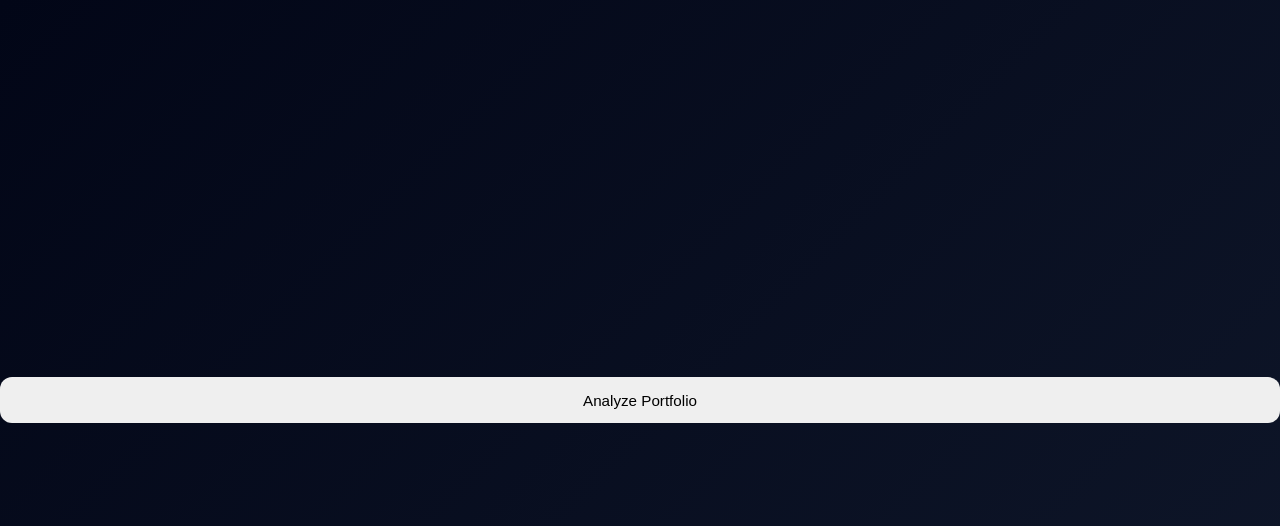
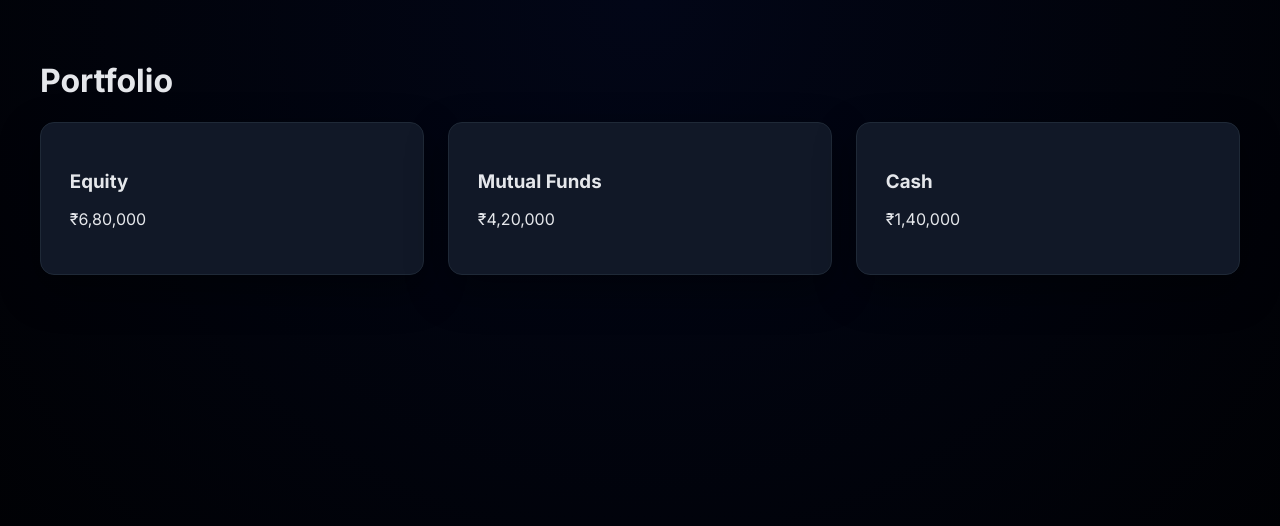
Before and after one commit to shubhamjatania17/finsage-ai, a React (Vite) app in the folder frontend/: page /portfolio in a window 1280 px wide. Shown: the top 526 px of the page. Built offline with nearby package versions, Linux system fonts and the light colour scheme.

Commit message:
Design fixes

```diff
--- a/frontend/index.html
+++ b/frontend/index.html
@@ -3,15 +3,10 @@
   <head>
     <meta charset="UTF-8" />
     <meta name="viewport" content="width=device-width, initial-scale=1.0" />
-    <meta name="description" content="Finsage AI – Smart Personal Finance with Agentic AI" />
-    <meta name="theme-color" content="#0f172a" />
-
+    <meta name="description" content="Finsage AI – Smarter Personal Finance with Agentic AI" />
     <title>Finsage AI</title>
 
-    <!-- Global styles -->
     <link rel="stylesheet" href="/styles.css" />
-
-    <!-- Fonts (clean & modern) -->
     <link rel="preconnect" href="https://fonts.googleapis.com" />
     <link rel="preconnect" href="https://fonts.gstatic.com" crossorigin />
     <link
@@ -19,12 +14,8 @@
       rel="stylesheet"
     />
   </head>
-
   <body>
-    <!-- App Mount Point -->
     <div id="root"></div>
-
-    <!-- Vite entry -->
     <script type="module" src="/src/main.jsx"></script>
   </body>
 </html>
--- a/frontend/src/pages/Dashboard.jsx
+++ b/frontend/src/pages/Dashboard.jsx
@@ -3,10 +3,38 @@ import { Link } from "react-router-dom";
 
 export default function Dashboard() {
   return (
-    <div>
-      <h1>Dashboard</h1>
-      <Link to="/portfolio">Portfolio</Link><br />
-      <Link to="/expenses">Expenses</Link>
+    <div className="app">
+      <aside className="sidebar">
+        <h2>Finsage AI</h2>
+        <Link to="/dashboard">Dashboard</Link>
+        <Link to="/portfolio">Portfolio</Link>
+        <Link to="/expenses">Expenses</Link>
+        <Link to="/lessons">Lessons</Link>
+      </aside>
+
+      <main className="main">
+        <h1>Overview</h1>
+
+        <div className="grid">
+          <div className="card">
+            <h3>Net Worth</h3>
+            <div className="stat">₹12,40,000</div>
+          </div>
+
+          <div className="card">
+            <h3>Monthly Spend</h3>
+            <div className="stat">₹32,000</div>
+          </div>
+
+          <div className="card">
+            <h3>AI Insight</h3>
+            <p>
+              You’re overspending on food by 18%.
+              Redirect ₹4,000/month to an index fund.
+            </p>
+          </div>
+        </div>
+      </main>
     </div>
   );
 }
--- a/frontend/src/pages/Expenses.jsx
+++ b/frontend/src/pages/Expenses.jsx
@@ -1,16 +1,17 @@
 import React from "react";
-import { analyze } from "../services/api";
-import { auth } from "../firebase";
 
 export default function Expenses() {
-  const run = async () => {
-    const token = await auth.currentUser.getIdToken();
-    const res = await analyze(
-      { expenses: [{ category: "Food", amount: 4000 }] },
-      token
-    );
-    alert(res.expenseInsight);
-  };
+  return (
+    <div className="main">
+      <h1>Expenses</h1>
 
-  return <button onClick={run}>Analyze Expenses</button>;
+      <div className="card">
+        <ul>
+          <li>🍔 Food – ₹12,000</li>
+          <li>🚕 Transport – ₹6,000</li>
+          <li>📦 Subscriptions – ₹4,000</li>
+        </ul>
+      </div>
+    </div>
+  );
 }
--- a/frontend/src/pages/Login.jsx
+++ b/frontend/src/pages/Login.jsx
@@ -4,20 +4,21 @@ import { auth, provider } from "../firebase";
 
 export default function Login() {
   const login = async () => {
-    try {
-      const result = await signInWithPopup(auth, provider);
-      console.log("User logged in:", result.user);
-      window.location.href = "/dashboard";
-    } catch (error) {
-      console.error("Login failed:", error);
-      alert(error.message);
-    }
+    await signInWithPopup(auth, provider);
+    window.location.href = "/dashboard";
   };
 
   return (
-    <div style={{ padding: 40 }}>
-      <h2>Login</h2>
-      <button onClick={login}>Google Sign-In</button>
+    <div className="login">
+      <div className="card login-card">
+        <h2>Finsage AI</h2>
+        <p className="text-muted">
+          Learn. Track. Invest — intelligently.
+        </p>
+        <button className="primary" onClick={login}>
+          Continue with Google
+        </button>
+      </div>
     </div>
   );
 }
--- a/frontend/src/pages/Portfolio.jsx
+++ b/frontend/src/pages/Portfolio.jsx
@@ -1,16 +1,24 @@
 import React from "react";
-import { analyze } from "../services/api";
-import { auth } from "../firebase";
 
 export default function Portfolio() {
-  const run = async () => {
-    const token = await auth.currentUser.getIdToken();
-    const res = await analyze(
-      { portfolio: [{ symbol: "AAPL", peRatio: 28 }] },
-      token
-    );
-    alert(res.portfolioInsight);
-  };
+  return (
+    <div className="main">
+      <h1>Portfolio</h1>
 
-  return <button onClick={run}>Analyze Portfolio</button>;
+      <div className="grid">
+        <div className="card">
+          <h3>Equity</h3>
+          <p>₹6,80,000</p>
+        </div>
+        <div className="card">
+          <h3>Mutual Funds</h3>
+          <p>₹4,20,000</p>
+        </div>
+        <div className="card">
+          <h3>Cash</h3>
+          <p>₹1,40,000</p>
+        </div>
+      </div>
+    </div>
+  );
 }
--- a/frontend/styles.css
+++ b/frontend/styles.css
@@ -1,138 +1,125 @@
-/* =========================
-   Global Reset
-========================= */
+:root {
+  --bg: #020617;
+  --panel: #0f172a;
+  --card: #111827;
+  --border: #1f2937;
+  --text: #e5e7eb;
+  --muted: #9ca3af;
+  --primary: #38bdf8;
+  --success: #22c55e;
+  --danger: #ef4444;
+  --radius: 14px;
+  --shadow: 0 15px 40px rgba(0,0,0,0.4);
+}
+
 * {
   box-sizing: border-box;
-  margin: 0;
-  padding: 0;
 }
 
-/* =========================
-   Root Theme Variables
-========================= */
-:root {
-  --bg: #0f172a;          /* slate-900 */
-  --card: #111827;        /* gray-900 */
-  --text: #e5e7eb;        /* gray-200 */
-  --muted: #9ca3af;       /* gray-400 */
-  --primary: #38bdf8;     /* sky-400 */
-  --accent: #22c55e;      /* green-500 */
-  --danger: #ef4444;      /* red-500 */
-  --radius: 12px;
-  --shadow: 0 10px 30px rgba(0, 0, 0, 0.35);
-}
-
-/* =========================
-   Body
-========================= */
-html,
-body {
-  width: 100%;
-  height: 100%;
-  font-family: "Inter", system-ui, -apple-system, BlinkMacSystemFont, sans-serif;
-  background: linear-gradient(135deg, #020617, #0f172a);
+html, body {
+  margin: 0;
+  font-family: "Inter", system-ui, sans-serif;
+  background: radial-gradient(circle at top, #020617, #000);
   color: var(--text);
 }
 
-/* =========================
-   Root Container
-========================= */
 #root {
+  min-height: 100vh;
+}
+
+/* ---------- Layout ---------- */
+
+.app {
+  display: grid;
+  grid-template-columns: 260px 1fr;
+  min-height: 100vh;
+}
+
+.sidebar {
+  background: var(--panel);
+  border-right: 1px solid var(--border);
+  padding: 2rem 1.5rem;
+}
+
+.sidebar h2 {
+  margin-bottom: 2rem;
+  font-size: 1.4rem;
+}
+
+.sidebar a {
+  display: block;
+  padding: 0.8rem 1rem;
+  border-radius: var(--radius);
+  color: var(--muted);
+  text-decoration: none;
+  margin-bottom: 0.5rem;
+}
+
+.sidebar a:hover {
+  background: rgba(255,255,255,0.05);
+  color: var(--text);
+}
+
+.main {
+  padding: 2.5rem;
+}
+
+/* ---------- Cards ---------- */
+
+.card {
+  background: var(--card);
+  border-radius: var(--radius);
+  padding: 1.8rem;
+  box-shadow: var(--shadow);
+  border: 1px solid var(--border);
+}
+
+.card h3 {
+  margin-bottom: 0.5rem;
+}
+
+.stat {
+  font-size: 1.8rem;
+  font-weight: 600;
+}
+
+/* ---------- Buttons ---------- */
+
+button {
+  border: none;
+  border-radius: var(--radius);
+  padding: 0.8rem 1.2rem;
+  font-weight: 500;
+  cursor: pointer;
+}
+
+.primary {
+  background: var(--primary);
+  color: #020617;
+}
+
+.primary:hover {
+  filter: brightness(1.05);
+}
+
+/* ---------- Grid ---------- */
+
+.grid {
+  display: grid;
+  grid-template-columns: repeat(auto-fit, minmax(260px, 1fr));
+  gap: 1.5rem;
+}
+
+/* ---------- Login ---------- */
+
+.login {
   min-height: 100vh;
   display: flex;
   align-items: center;
   justify-content: center;
 }
 
-/* =========================
-   Card Layout
-========================= */
-.card {
-  background: var(--card);
-  border-radius: var(--radius);
-  padding: 2.5rem;
-  width: 100%;
-  max-width: 420px;
-  box-shadow: var(--shadow);
+.login-card {
+  width: 380px;
   text-align: center;
 }
-
-.card h1,
-.card h2 {
-  font-weight: 600;
-  margin-bottom: 1rem;
-}
-
-.card p {
-  color: var(--muted);
-  margin-bottom: 2rem;
-  font-size: 0.95rem;
-}
-
-/* =========================
-   Buttons
-========================= */
-button {
-  width: 100%;
-  padding: 0.9rem 1.2rem;
-  border-radius: var(--radius);
-  border: none;
-  cursor: pointer;
-  font-size: 0.95rem;
-  font-weight: 500;
-  transition: all 0.2s ease;
-}
-
-button.primary {
-  background: var(--primary);
-  color: #020617;
-}
-
-button.primary:hover {
-  transform: translateY(-1px);
-  filter: brightness(1.05);
-}
-
-button.secondary {
-  background: transparent;
-  border: 1px solid var(--muted);
-  color: var(--text);
-}
-
-button.secondary:hover {
-  background: rgba(255, 255, 255, 0.05);
-}
-
-/* =========================
-   Links
-========================= */
-a {
-  color: var(--primary);
-  text-decoration: none;
-}
-
-a:hover {
-  text-decoration: underline;
-}
-
-/* =========================
-   Utility
-========================= */
-.mt-1 { margin-top: 0.5rem; }
-.mt-2 { margin-top: 1rem; }
-.mt-3 { margin-top: 1.5rem; }
-.mt-4 { margin-top: 2rem; }
-
-.text-muted {
-  color: var(--muted);
-  font-size: 0.9rem;
-}
-
-/* =========================
-   Responsive
-========================= */
-@media (max-width: 480px) {
-  .card {
-    padding: 2rem 1.5rem;
-  }
-}
```
Also changed, not shown: frontend/src/pages/Lessons.jsx (added, +26 -0 lines).
